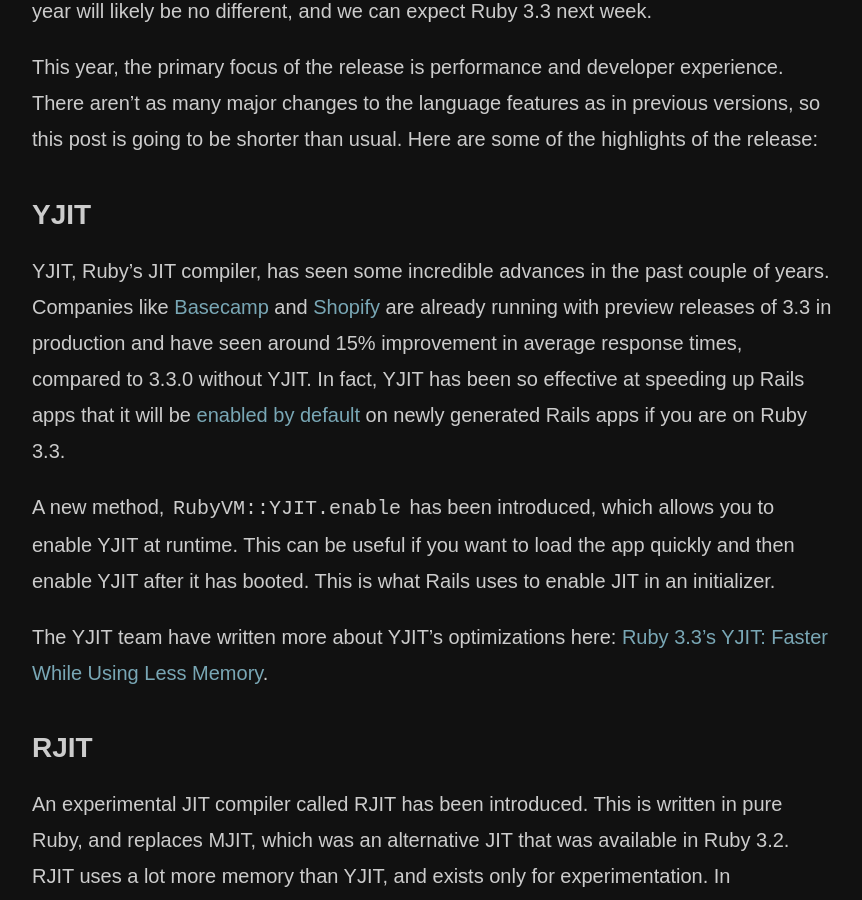
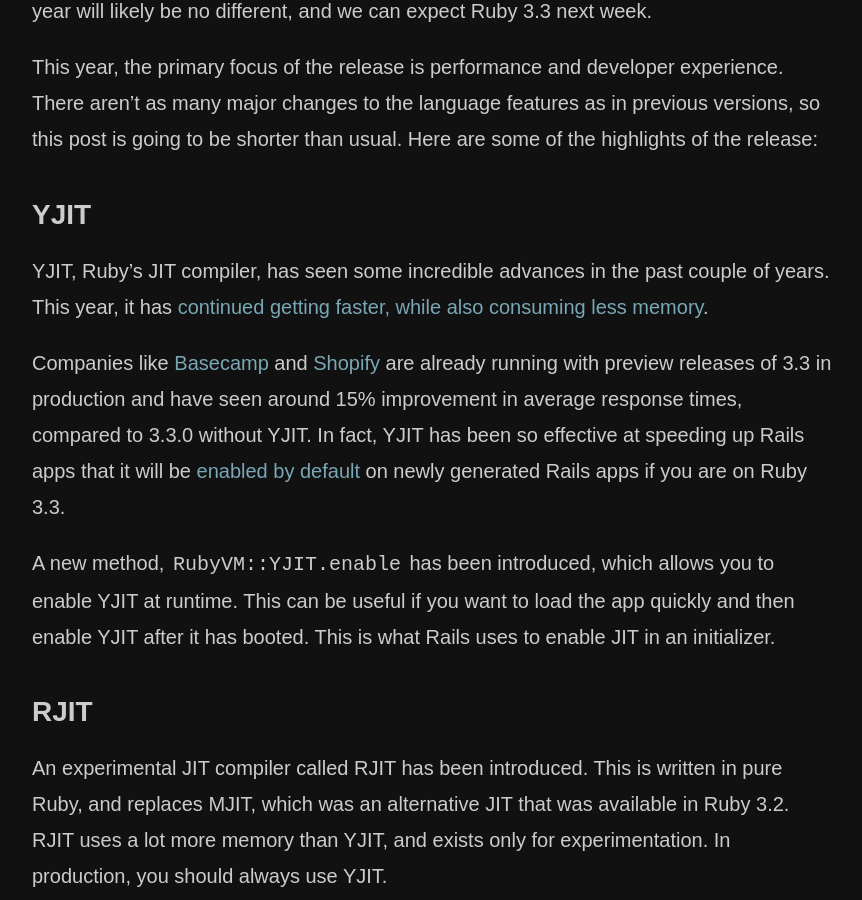
Before and after one commit to nithinbekal/nithinbekal.github.io, a Jekyll site: the page built from _posts/2023-12-17-ruby-3-3.md, in a window 1280 px wide and 900 px high, scrolled down 327 px. Shown: the whole window, without its empty margins (208-1070 px from the left). Built offline with Jekyll 4.4.1, drawn with Linux system fonts in a browser that asks for light colours; comment, search, counter and statistics services are not loaded.

Commit message:
Mention YJIT's improved memory footprint

```diff
--- a/_posts/2023-12-17-ruby-3-3.md
+++ b/_posts/2023-12-17-ruby-3-3.md
@@ -26,6 +26,10 @@
 YJIT, Ruby's JIT compiler,
 has seen some incredible advances
 in the past couple of years.
+This year,
+it has
+[continued getting faster, while also consuming less memory](https://railsatscale.com/2023-12-04-ruby-3-3-s-yjit-faster-while-using-less-memory/).
+
 Companies like
 [Basecamp](https://dev.37signals.com/yjit-is-fast/)
 and
@@ -53,10 +57,6 @@
 after it has booted.
 This is what Rails uses to enable JIT
 in an initializer.
-
-The YJIT team have written more about
-YJIT's optimizations here:
-[Ruby 3.3’s YJIT: Faster While Using Less Memory](https://railsatscale.com/2023-12-04-ruby-3-3-s-yjit-faster-while-using-less-memory/).
 
 ### RJIT
 
```
